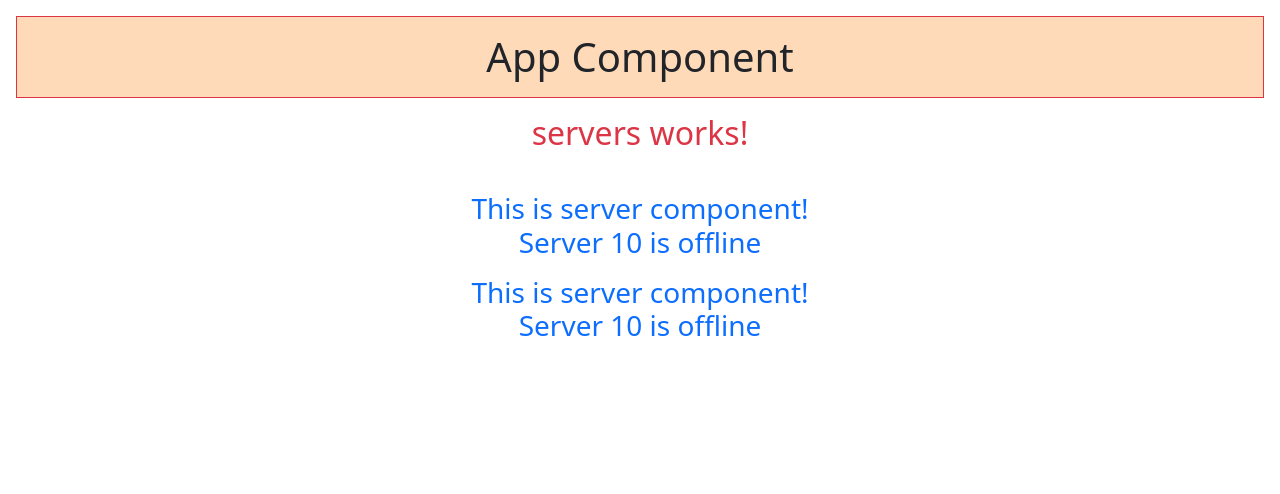
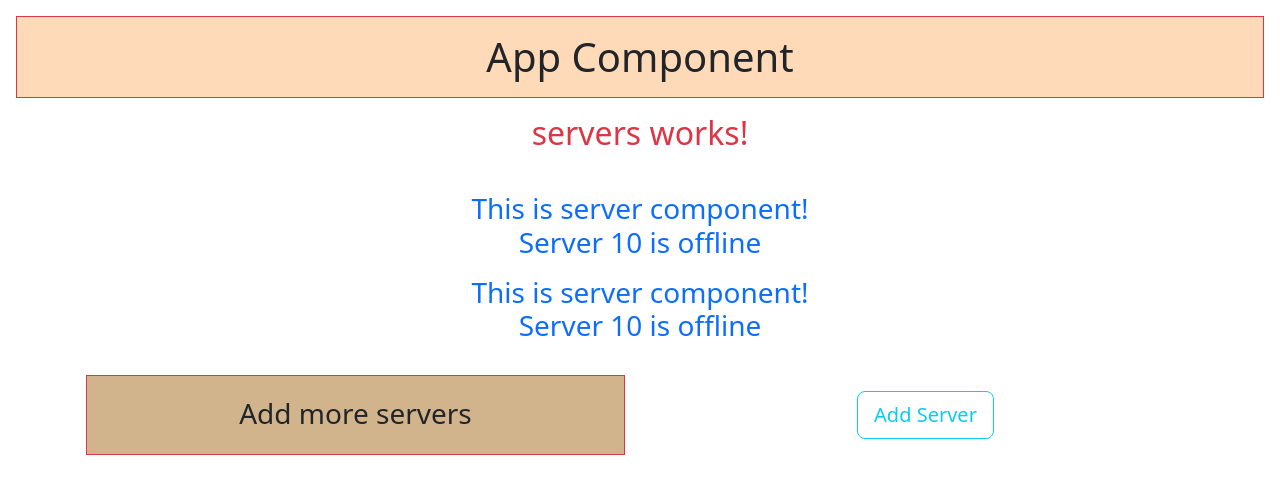
Before and after one commit to palashgupta94/my-first-app, an Angular app: page / in a window 1280 px wide. Shown: the top 494 px of the page. Built offline with nearby package versions, Linux system fonts and the light colour scheme.

Commit message:
added property binding in servers.ts file and in servers.component.html file

```diff
--- a/src/app/servers/servers.component.html
+++ b/src/app/servers/servers.component.html
@@ -3,3 +3,17 @@
 
 <app-server></app-server>
 <app-server></app-server>
+
+<div class="container text-center">
+    <div class="row">
+        <div class="col d-inline-block text-dark text-center p-3 m-3 border border-danger" style="background-color: tan" >
+            <span class="fs-3">Add more servers</span>
+        </div>
+
+        <div class="col p-3 m-3 d-inline-block">
+            <button type="button" class="btn btn-outline-info btn-lg" [disabled]="!allowNewServer">Add Server</button>
+        </div>
+
+    </div>
+
+</div>
--- a/src/app/servers/servers.component.ts
+++ b/src/app/servers/servers.component.ts
@@ -6,5 +6,11 @@ import { Component } from '@angular/core';
   styleUrls: ['./servers.component.css']
 })
 export class ServersComponent {
+  allowNewServer = false;
 
+  constructor(){
+    setTimeout(() => {
+      this.allowNewServer = true;
+    }, 2000);
+  }
 }
```
